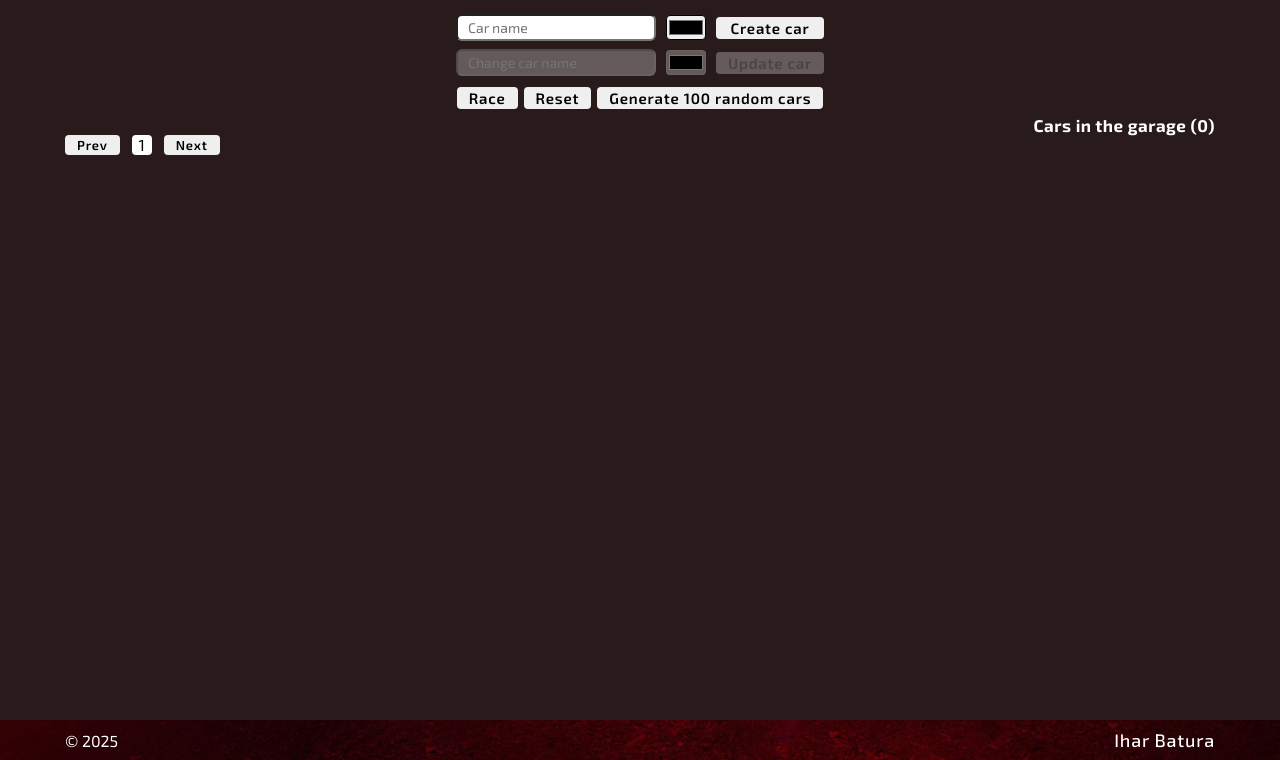
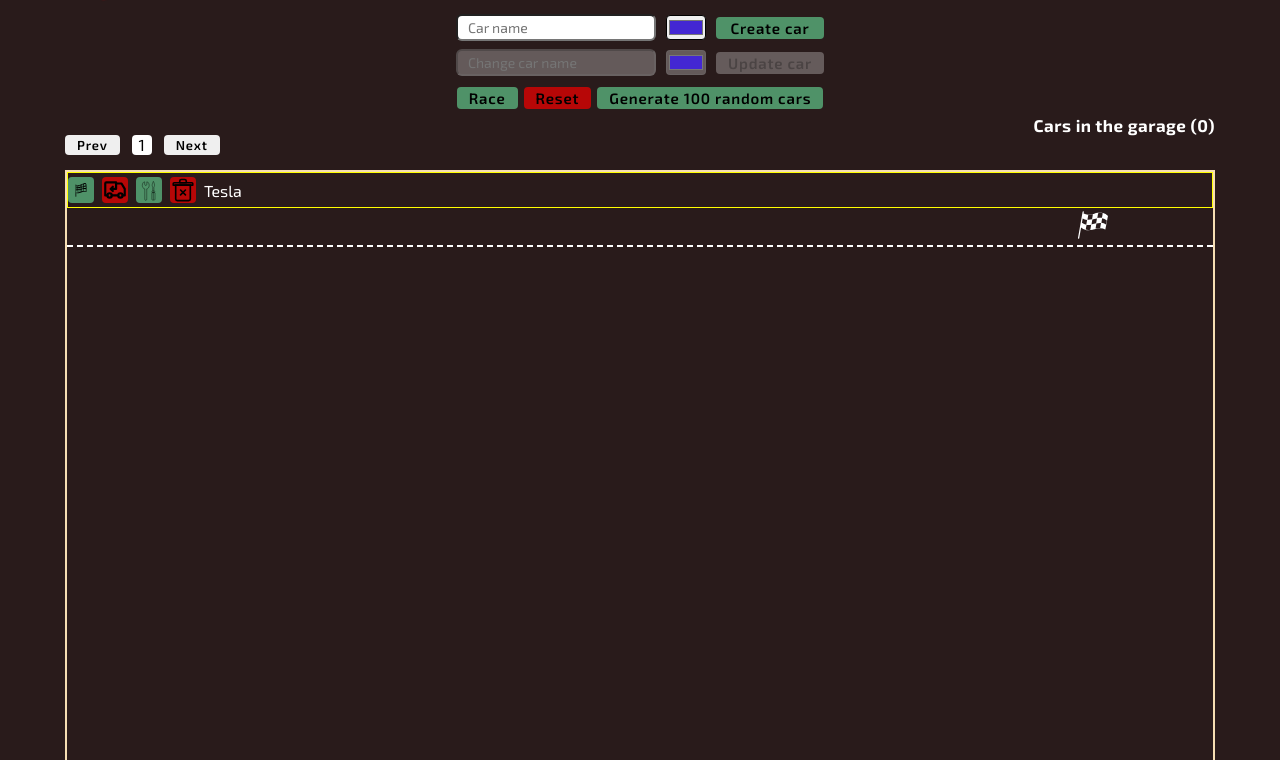
Before and after one commit to Ihar-Batura/Async-Race, a website built with webpack: page src/index.html in a window 1280 px wide. Shown: the part 40-800 px from the top of the page. Built offline with nearby package versions, Linux system fonts and the light colour scheme.

Commit message:
feat: car item

```diff
--- a/src/components/car_item.ts
+++ b/src/components/car_item.ts
@@ -21,6 +21,12 @@ function createCarItem({ name, color, id }: ICarItem): HTMLElement {
     parent: carManageBtns,
   });
 
+  createElement({
+    tag: 'div',
+    classes: ['finish-img'],
+    parent: carContainer,
+  });
+
   carContainer.append(carManageBtns);
 
   return carContainer;
--- a/src/components/garage_control_btns.ts
+++ b/src/components/garage_control_btns.ts
@@ -7,17 +7,17 @@ function createControlBtns(): HTMLElement {
     classes: ['cars-control__btns-container'],
   });
   createButton({
-    classes: ['btn', 'cars-control__btn'],
+    classes: ['btn', 'cars-control__btn', 'btn-color__green'],
     text: 'Race',
     parent: btnsContainer,
   });
   createButton({
-    classes: ['btn', 'cars-control__btn'],
+    classes: ['btn', 'cars-control__btn', 'btn-color__red'],
     text: 'Reset',
     parent: btnsContainer,
   });
   createButton({
-    classes: ['btn', 'cars-control__btn'],
+    classes: ['btn', 'cars-control__btn', 'btn-color__green'],
     text: 'Generate 100 random cars',
     parent: btnsContainer,
   });
--- a/src/components/garage_control_container.ts
+++ b/src/components/garage_control_container.ts
@@ -1,5 +1,5 @@
 import createElement from '../creating/create_element';
-import createCarsControl from './garage_create_update_car';
+import createCarsControl from './garage_control_create_update_car';
 import createControlBtns from './garage_control_btns';
 
 function createControlContainer(): HTMLElement {
--- a/src/components/garage_create_update_car.ts
+++ b/src/components/garage_control_create_update_car.ts
@@ -25,11 +25,12 @@ function createCarsControl({
     type: 'color',
     classes: ['cars-control__color'],
     disabled: disabled,
+    value: '#4327D3',
     parent: carsControl,
   });
   createButton({
     text: text,
-    classes: ['btn', 'cars-control__btn'],
+    classes: ['btn', 'cars-control__btn', 'btn-color__green'],
     disabled: disabled,
     parent: carsControl,
   });
--- a/src/creating/create_input.ts
+++ b/src/creating/create_input.ts
@@ -5,6 +5,7 @@ type TInputProps = {
   placeholder?: string;
   disabled?: boolean;
   minLength?: string;
+  value?: string;
   onInput?: () => void;
   parent?: HTMLElement;
 };
@@ -16,6 +17,7 @@ function createInput({
   placeholder,
   disabled,
   minLength,
+  value,
   onInput,
   parent,
 }: TInputProps): HTMLInputElement {
@@ -34,6 +36,9 @@ function createInput({
   if (disabled === true) {
     input.setAttribute('disabled', `${disabled}`);
   }
+  if (value) {
+    input.setAttribute('value', value);
+  }
   if (minLength) {
     input.setAttribute('minlength', minLength);
   }
--- a/src/pages/garage.ts
+++ b/src/pages/garage.ts
@@ -1,6 +1,7 @@
 import createElement from '../creating/create_element';
 import createControlContainer from '../components/garage_control_container';
 import createPageNavigation from '../components/navigation';
+import createCarItem from '../components/car_item'; //// time
 
 function createGaragePage() {
   const garage = createElement({
@@ -14,8 +15,11 @@ function createGaragePage() {
     classes: ['garage__cars-amount'],
   });
   const navigation = createPageNavigation();
+  const box = createElement({ tag: 'div', classes: ['garage-box'] });
+  const carcontainer = createCarItem({ name: 'Tesla', color: 'red', id: 2 }); //////time
+  box.append(carcontainer); ///////time
 
-  garage.append(control, carsAmount, navigation);
+  garage.append(control, carsAmount, navigation, box);
 
   return garage;
 }
--- a/src/style.css
+++ b/src/style.css
@@ -217,8 +217,15 @@ h3 {
 
 .garage-box {
   width: 100%;
-  margin: 10px auto;
+  min-height: 100vh;
+  margin: 15px auto;
   border: 2px solid wheat;
+}
+
+.car-container {
+  position: relative;
+  height: 75px;
+  border-bottom: 2px dashed var(--clr-light);
 }
 
 .car-item__btns-container {
@@ -226,6 +233,7 @@ h3 {
   height: 36px;
   align-items: center;
   gap: 8px;
+  border: 1px solid yellow;
 }
 
 .car-item__btn {
@@ -263,3 +271,12 @@ h3 {
 .car-name {
   color: var(--clr-light);
 }
+
+.finish-img {
+  position: absolute;
+  bottom: 0;
+  right: 100px;
+  width: 40px;
+  height: 40px;
+  background: url('./assets/finish-flag.svg') center center / contain;
+}
```
Also changed, not shown: src/assets/finish-flag.svg (added).
